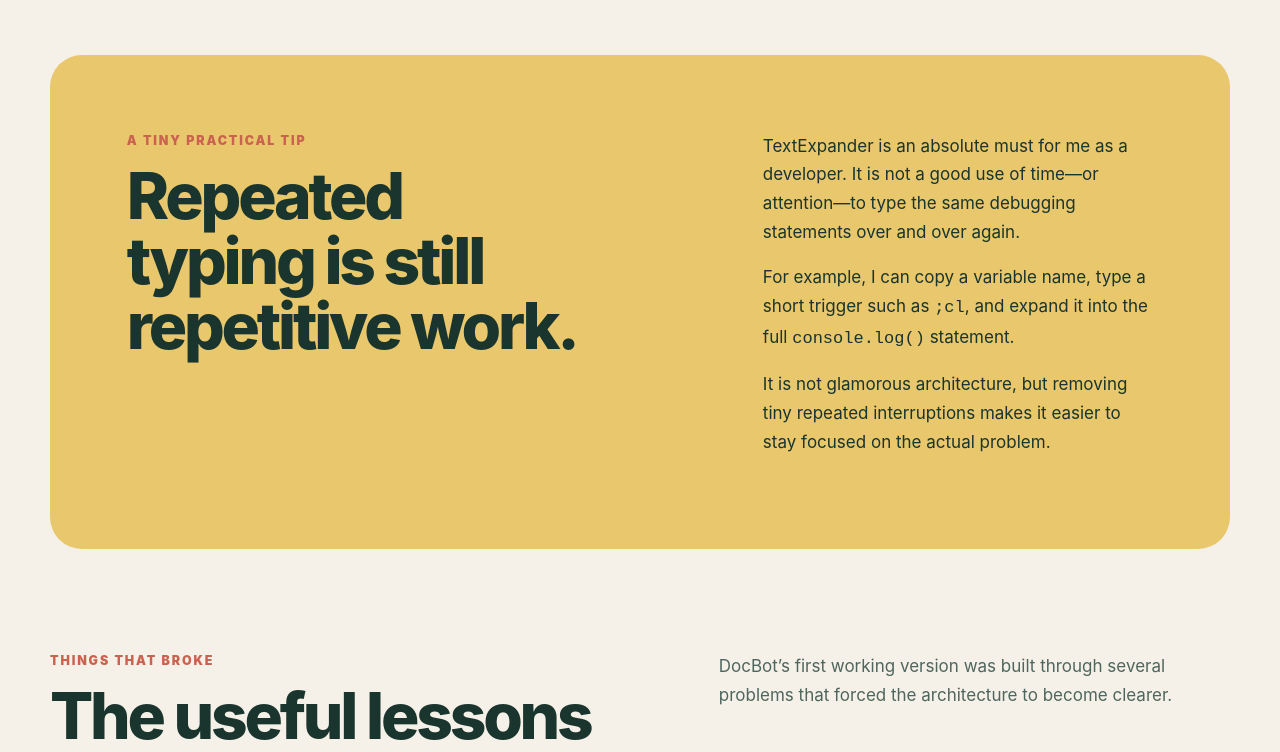
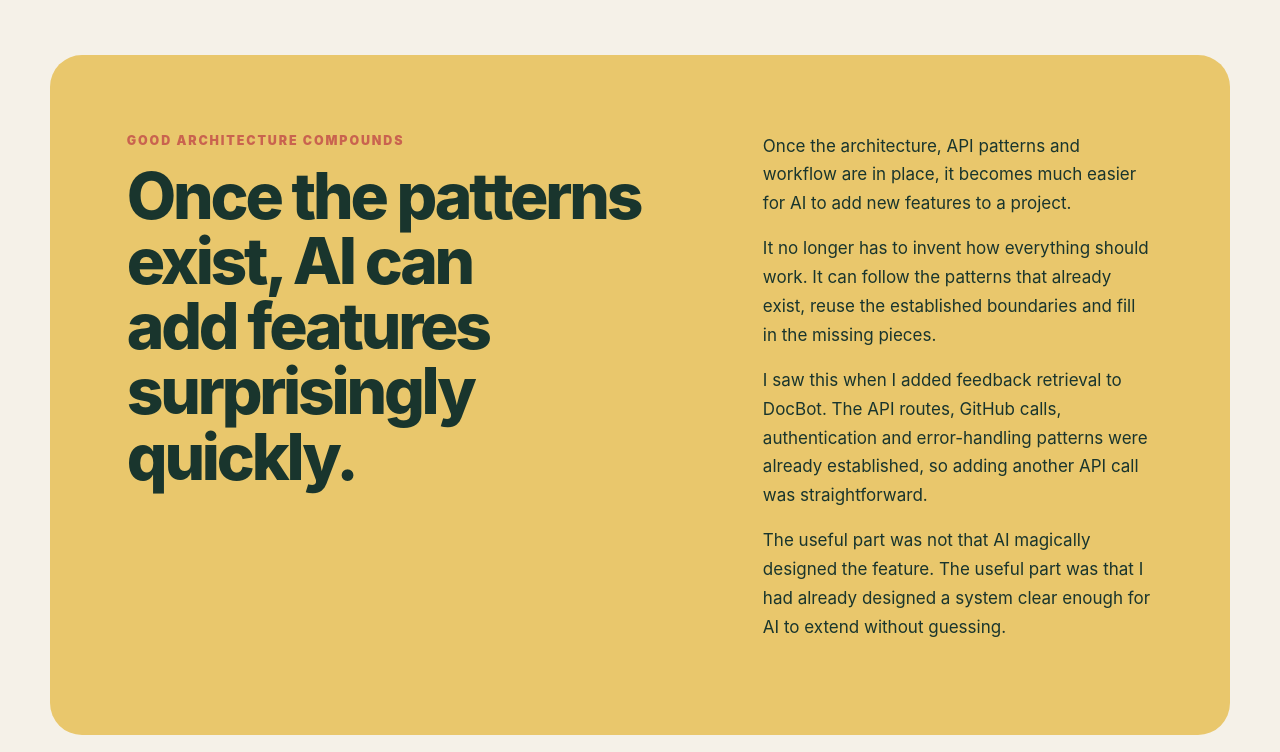
Before and after one commit to mccrann/portfolio, a website: page tips.html in a window 1280 px wide. Shown: the part 4800-5552 px from the top of the page. Drawn offline with Linux system fonts and the light colour scheme.

Commit message:
ramblings

```diff
--- a/tips.html
+++ b/tips.html
@@ -1,4 +1,3 @@
-
 <!DOCTYPE html>
 <html lang="en">
 <head>
@@ -395,6 +394,43 @@ Human review</code></pre>
     <section class="section content-block">
       <div class="experience-card">
         <div>
+          <p class="eyebrow">Good architecture compounds</p>
+
+          <h2>
+            Once the patterns exist, AI can add features surprisingly quickly.
+          </h2>
+        </div>
+
+        <div class="experience-copy">
+          <p>
+            Once the architecture, API patterns and workflow are in place, it
+            becomes much easier for AI to add new features to a project.
+          </p>
+
+          <p>
+            It no longer has to invent how everything should work. It can follow
+            the patterns that already exist, reuse the established boundaries
+            and fill in the missing pieces.
+          </p>
+
+          <p>
+            I saw this when I added feedback retrieval to DocBot. The API routes,
+            GitHub calls, authentication and error-handling patterns were
+            already established, so adding another API call was straightforward.
+          </p>
+
+          <p>
+            The useful part was not that AI magically designed the feature. The
+            useful part was that I had already designed a system clear enough
+            for AI to extend without guessing.
+          </p>
+        </div>
+      </div>
+    </section>
+
+    <section class="section content-block">
+      <div class="experience-card">
+        <div>
           <p class="eyebrow">A tiny practical tip</p>
 
           <h2>
```
